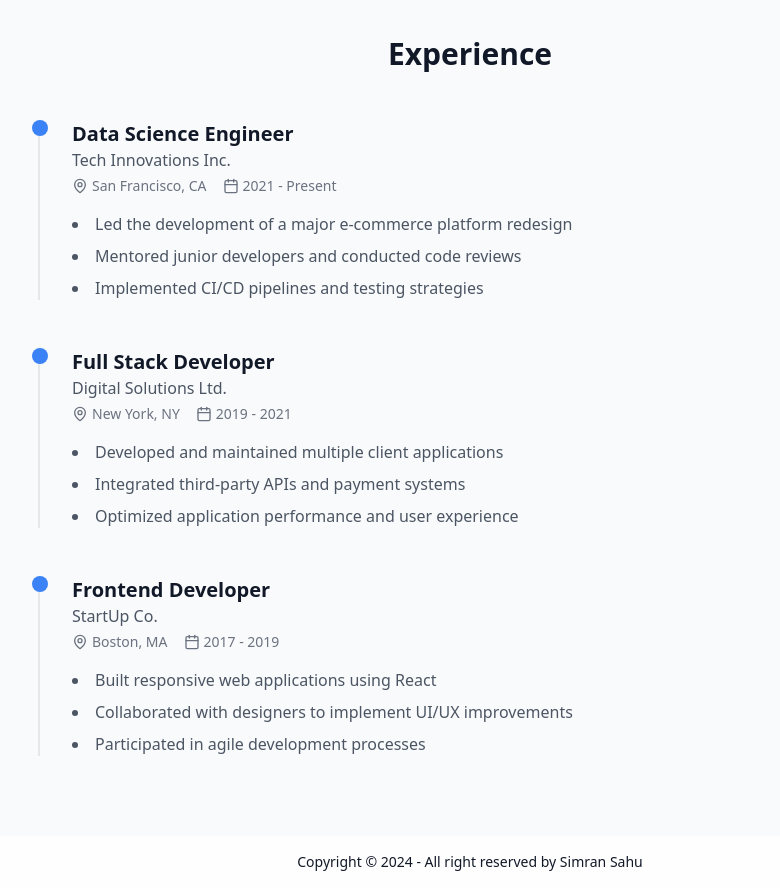
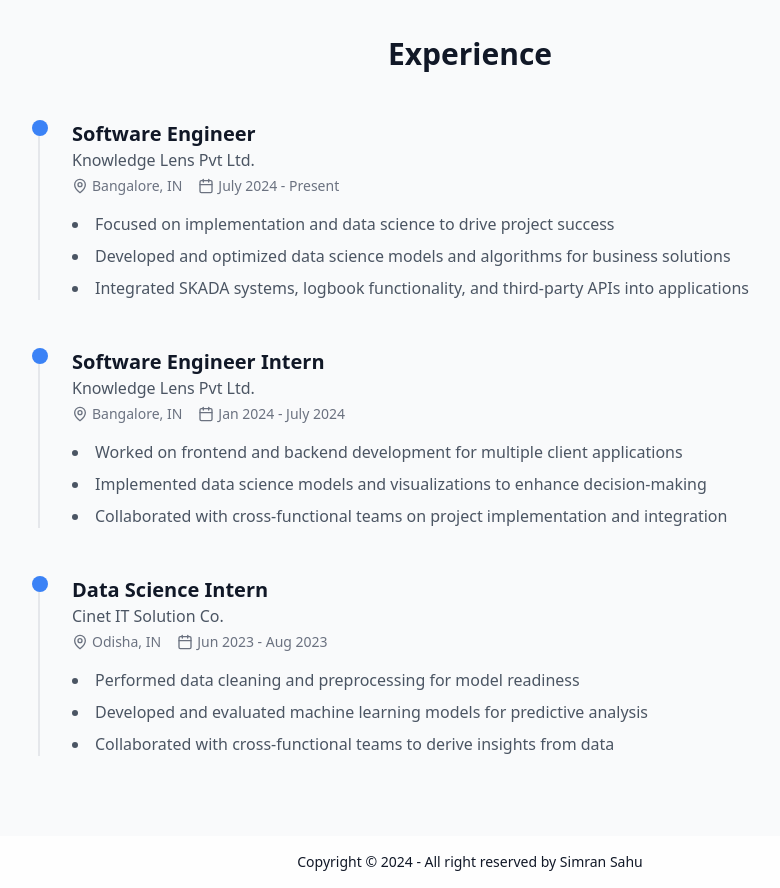
Before and after one commit to Simransahu51/simran_portfolio, a React (Vite) app: page / in a window 1280 px wide. Shown: the part 3360-4248 px from the top of the page, without its empty margins (170-950 px from the left). Built offline with nearby package versions, Linux system fonts and the light colour scheme.

Commit message:
Experience Section Updated

```diff
--- a/src/components/Experience.tsx
+++ b/src/components/Experience.tsx
@@ -1,5 +1,5 @@
-import { motion } from 'framer-motion';
-import { Calendar, MapPin } from 'lucide-react';
+import { motion } from "framer-motion";
+import { Calendar, MapPin } from "lucide-react";
 
 interface ExperienceItem {
   title: string;
@@ -11,38 +11,38 @@ interface ExperienceItem {
 
 const experiences: ExperienceItem[] = [
   {
-    title: "Data Science Engineer",
-    company: "Tech Innovations Inc.",
-    location: "San Francisco, CA",
-    period: "2021 - Present",
+    title: "Software Engineer",
+    company: "Knowledge Lens Pvt Ltd.",
+    location: "Bangalore, IN",
+    period: "July 2024 - Present",
     description: [
-      "Led the development of a major e-commerce platform redesign",
-      "Mentored junior developers and conducted code reviews",
-      "Implemented CI/CD pipelines and testing strategies"
-    ]
+      "Focused on implementation and data science to drive project success",
+      "Developed and optimized data science models and algorithms for business solutions",
+      "Integrated SKADA systems, logbook functionality, and third-party APIs into applications",
+    ],
   },
   {
-    title: "Full Stack Developer",
-    company: "Digital Solutions Ltd.",
-    location: "New York, NY",
-    period: "2019 - 2021",
+    title: "Software Engineer Intern",
+    company: "Knowledge Lens Pvt Ltd.",
+    location: "Bangalore, IN",
+    period: "Jan 2024 - July 2024",
     description: [
-      "Developed and maintained multiple client applications",
-      "Integrated third-party APIs and payment systems",
-      "Optimized application performance and user experience"
-    ]
+      "Worked on frontend and backend development for multiple client applications",
+      "Implemented data science models and visualizations to enhance decision-making",
+      "Collaborated with cross-functional teams on project implementation and integration",
+    ],
   },
   {
-    title: "Frontend Developer",
-    company: "StartUp Co.",
-    location: "Boston, MA",
-    period: "2017 - 2019",
+    title: "Data Science Intern",
+    company: "Cinet IT Solution Co.",
+    location: "Odisha, IN",
+    period: "Jun 2023 - Aug 2023",
     description: [
-      "Built responsive web applications using React",
-      "Collaborated with designers to implement UI/UX improvements",
-      "Participated in agile development processes"
-    ]
-  }
+      "Performed data cleaning and preprocessing for model readiness",
+      "Developed and evaluated machine learning models for predictive analysis",
+      "Collaborated with cross-functional teams to derive insights from data",
+    ],
+  },
 ];
 
 export function Experience() {
--- a/src/components/Skills.tsx
+++ b/src/components/Skills.tsx
@@ -1,5 +1,5 @@
 import { motion } from 'framer-motion';
-import { SiPython, SiTableau, SiMysql, SiPostgresql, SiJupyter, SiPytorch, SiScikitlearn, SiFlask, SiDjango, SiHtml5, SiCss3, SiFastapi, SiAlwaysdata } from 'react-icons/si';
+import { SiPython, SiTableau, SiMysql, SiPostgresql, SiJupyter, SiPytorch, SiScikitlearn, SiFlask, SiHtml5, SiCss3, SiFastapi, SiAlwaysdata } from 'react-icons/si';
 import { FaReact, FaJs, FaGitAlt, FaNodeJs } from 'react-icons/fa';
 import { MdDataExploration } from 'react-icons/md';
 import { PiMicrosoftPowerpointLogoFill } from 'react-icons/pi';
```
